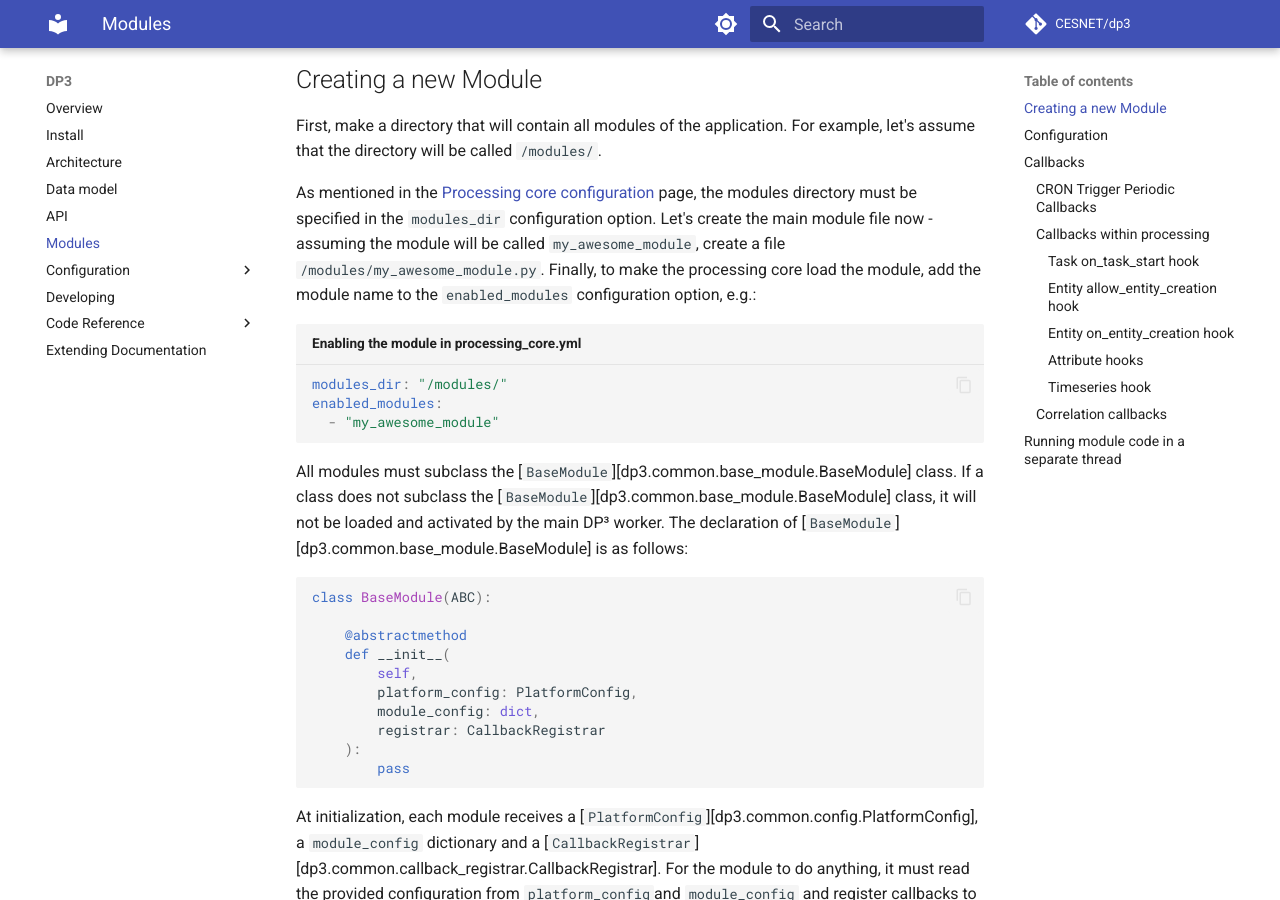
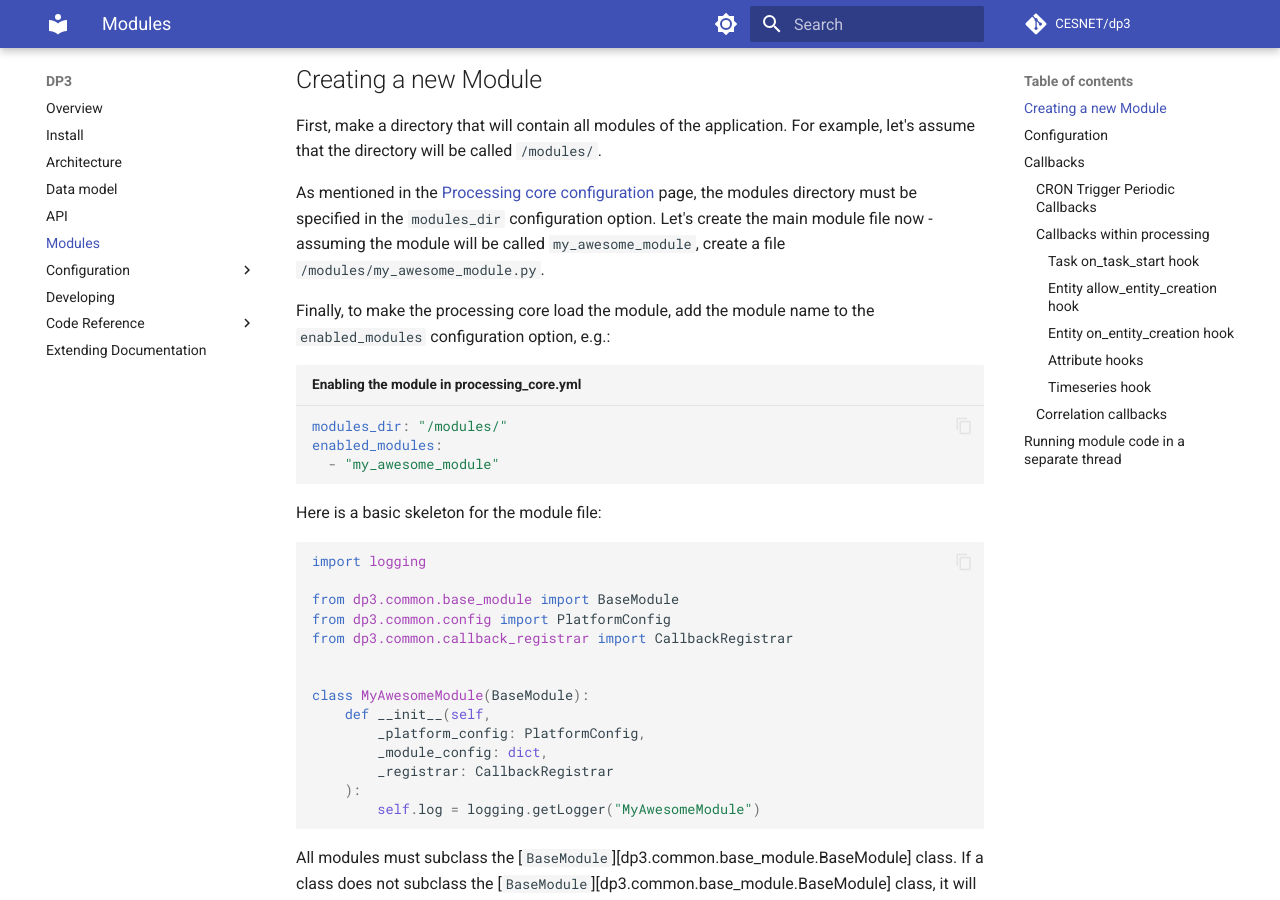
Before and after one commit to CESNET/dp3, an MkDocs documentation site: the page built from docs/modules.md, in a window 1280 px wide and 900 px high, scrolled down 497 px. Built offline with MkDocs 1.6.1 and Material for MkDocs 9.7.7, drawn with Linux system fonts in a browser that asks for light colours; comment, search, counter and statistics services are not loaded; some of the changed text lies outside the part shown.

Commit message:
Docs: Secondary modules docs - added skeleton.

````diff
--- a/docs/modules.md
+++ b/docs/modules.md
@@ -24,6 +24,7 @@ As mentioned in the [Processing core configuration](configuration/processing_cor
 the modules directory must be specified in the `modules_dir` configuration option.
 Let's create the main module file now - assuming the module will be called `my_awesome_module`,
 create a file `/modules/my_awesome_module.py`.
+
 Finally, to make the processing core load the module, add the module name to the `enabled_modules`
 configuration option, e.g.:
 
@@ -31,6 +32,25 @@ configuration option, e.g.:
 modules_dir: "/modules/"
 enabled_modules:
   - "my_awesome_module"
+```
+
+Here is a basic skeleton for the module file:
+
+```python
+import logging
+
+from dp3.common.base_module import BaseModule
+from dp3.common.config import PlatformConfig
+from dp3.common.callback_registrar import CallbackRegistrar
+
+
+class MyAwesomeModule(BaseModule):
+    def __init__(self,
+        _platform_config: PlatformConfig,
+        _module_config: dict,
+        _registrar: CallbackRegistrar
+    ):
+        self.log = logging.getLogger("MyAwesomeModule")
 ```
 
 All modules must subclass the [`BaseModule`][dp3.common.base_module.BaseModule] class.
````
Also changed, not shown: other parts of docs/modules.md (+1 -1 lines).
